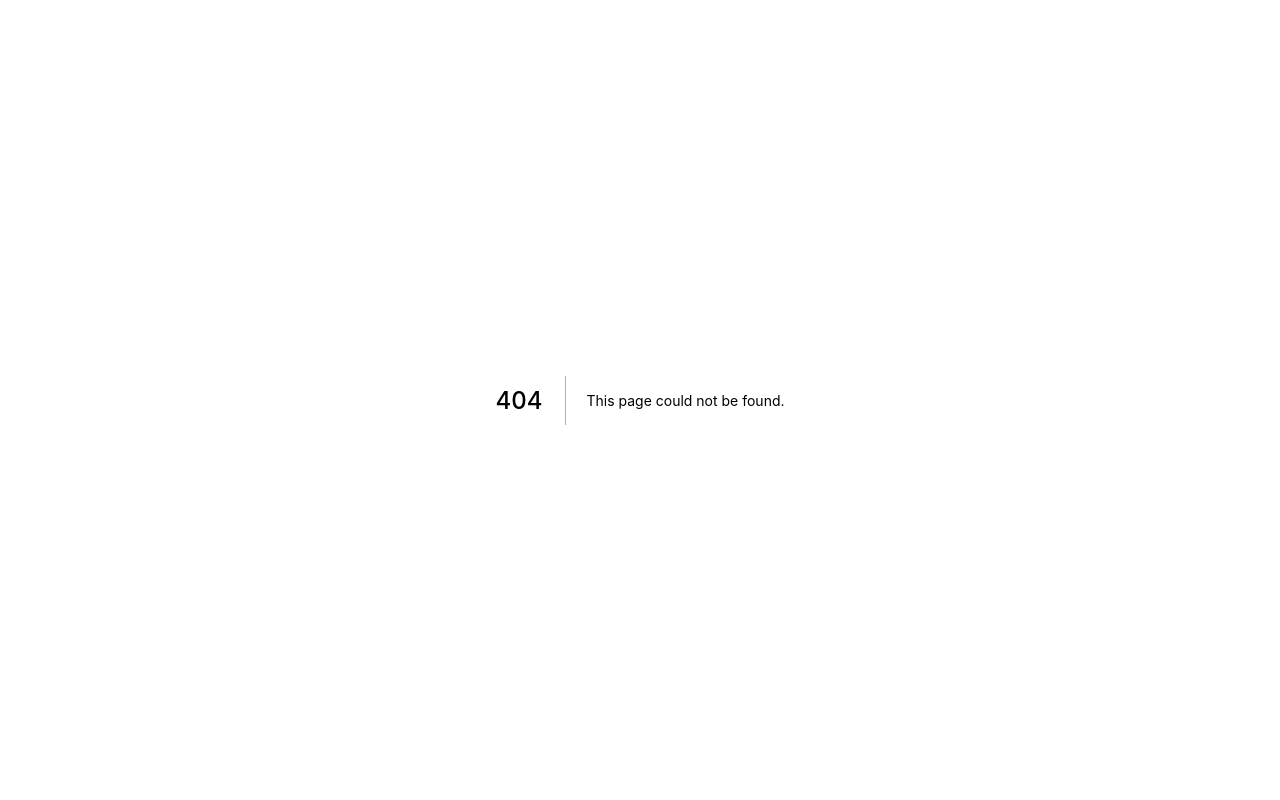
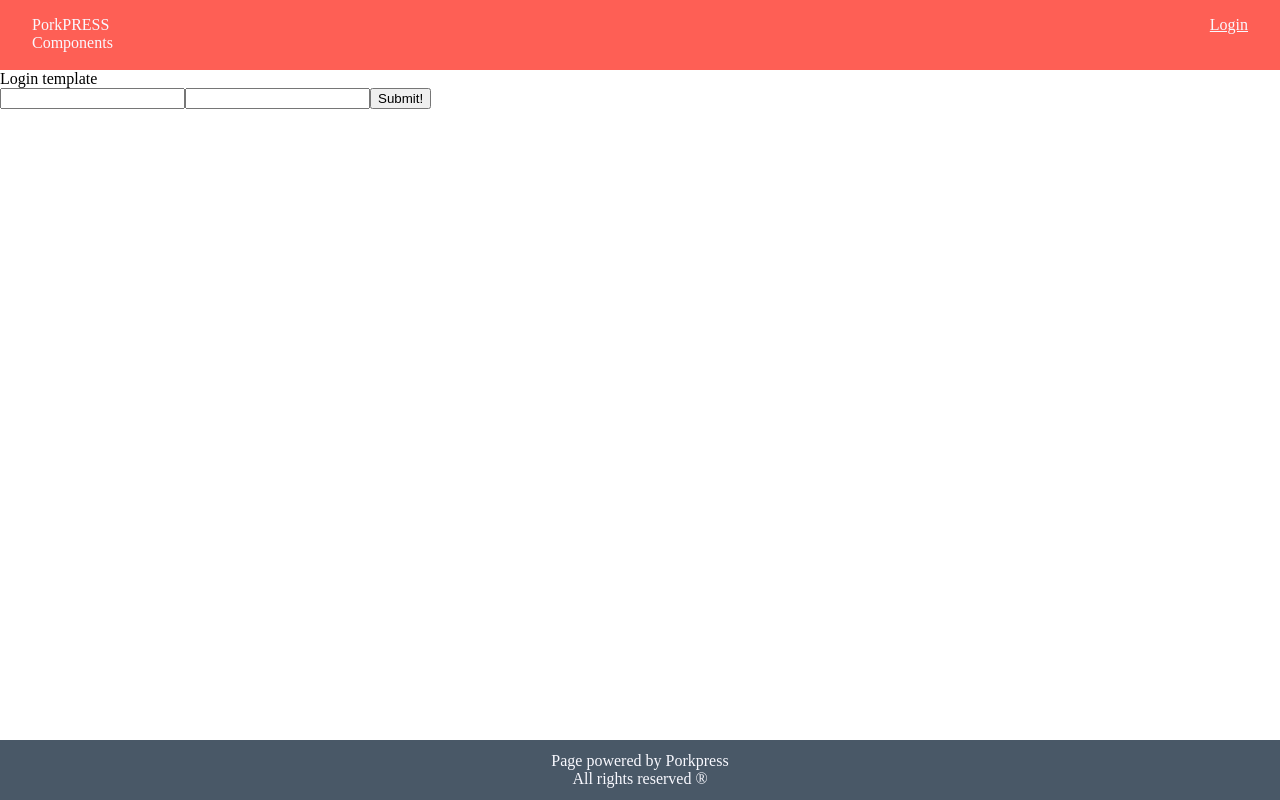
Before and after one commit to pawelacio/porkpress-react, a Next.js app: page /login in a window 1280 px wide. Before the commit this address had no page. Built offline with nearby package versions, Linux system fonts and the light colour scheme; a web font is replaced by a local one.

Commit message:
First attempt to make a login page

```diff
--- a/components/layout/header/header.component.tsx
+++ b/components/layout/header/header.component.tsx
@@ -25,7 +25,9 @@ export const Header: React.FC<HeaderProps> = (props) => {
           </HeaderLogo>
         </Link>
         <HeaderUserBox>
-          Paweł Kaczmarek
+          <Link href="/login">
+          Login
+          </Link>
         </HeaderUserBox>
       </HeaderTop>
       <HeaderBottom>
--- a/components/layout/layout.component.tsx
+++ b/components/layout/layout.component.tsx
@@ -21,12 +21,12 @@ export const Layout: React.FC<LayoutProps> = (props) => {
         <title>Porkpress Site</title>
         <meta name="viewport" content="initial-scale=1.0, width=device-width" />
       </Head>
+      <GlobalStyle />
       <Header />
       <PageContent>
         { props.children }
       </PageContent>
       <Footer />
-      <GlobalStyle />
     </LayoutContainer>
   );
 }
--- a/components/styles/global.ts
+++ b/components/styles/global.ts
@@ -26,6 +26,7 @@ export const GlobalStyle = createGlobalStyle`
   a {
     color: inherit;
   }
+
 `
 
 export default GlobalStyle;
--- a/package.json
+++ b/package.json
@@ -8,12 +8,14 @@
     "@types/react": "16.9.2",
     "@types/react-dom": "16.9.0",
     "@types/styled-components": "^4.1.19",
+    "formik": "^1.5.8",
     "next": "^9.0.6",
     "react": "^16.9.0",
     "react-dom": "^16.9.0",
     "react-scripts": "3.1.1",
     "styled-components": "^4.3.2",
-    "typescript": "3.6.3"
+    "typescript": "3.6.3",
+    "yup": "^0.27.0"
   },
   "scripts": {
     "dev": "next",
--- a/pages/components.tsx
+++ b/pages/components.tsx
@@ -1,9 +1,7 @@
 import React from 'react';
 import { Layout } from '../components/layout/layout.component';
-import { GlobalStyle } from '../components/styles/global';
 import { GridContainer, GridElement } from '../components/layout/grid/grid.styled';
 const Index = () => (
-  <>
   <Layout>
     <GridContainer>
       Components
@@ -47,8 +45,6 @@ const Index = () => (
       <GridElement width={ 1 }>col-1</GridElement>
     </GridContainer>
   </Layout>
-  <GlobalStyle />
-  </>
 );
 
 
--- /dev/null
+++ b/pages/login.tsx
@@ -0,0 +1,59 @@
+import React from 'react';
+import { Layout } from '../components/layout/layout.component';
+import { Formik, Form, Field, FieldProps, FormikProps, ErrorMessage } from 'formik';
+import * as Yup from 'yup';
+
+interface LoginValues {
+  username: string,
+  password: string,
+}
+
+const initialValues: LoginValues = {
+  username: '',
+  password: '',
+}
+
+const errorMessages = {
+  username: 'Username is required. Please insert a valid one.',
+  password: 'Please type a valid password'
+}
+
+const LoginSchema = Yup.object().shape({
+  email: Yup.string()
+    .required(errorMessages.username),
+  password: Yup.string()
+    .required(errorMessages.password),
+});
+
+
+const Login = () => {
+
+  const onFormSubmit = (values: LoginValues) => {
+    console.log(values);
+  }
+
+  return (
+    <Layout>
+      Login template
+      <Formik
+        initialValues={ initialValues }
+        validationSchema={ LoginSchema }
+        onSubmit={ onFormSubmit }
+      >
+         {({ errors, touched }: FormikProps<LoginValues>) => (
+          <Form>
+            <Field name="username" />
+            <Field name="password" />
+            <button type="submit">
+              Submit!
+            </button>
+          </Form>
+         )}
+      </Formik>
+
+
+    </Layout>
+  )
+}
+
+export default Login;
```
Also changed, not shown: pages/index.tsx (renamed from pages/index.js), 1 other file (tests, documents, lock files or other folders).
